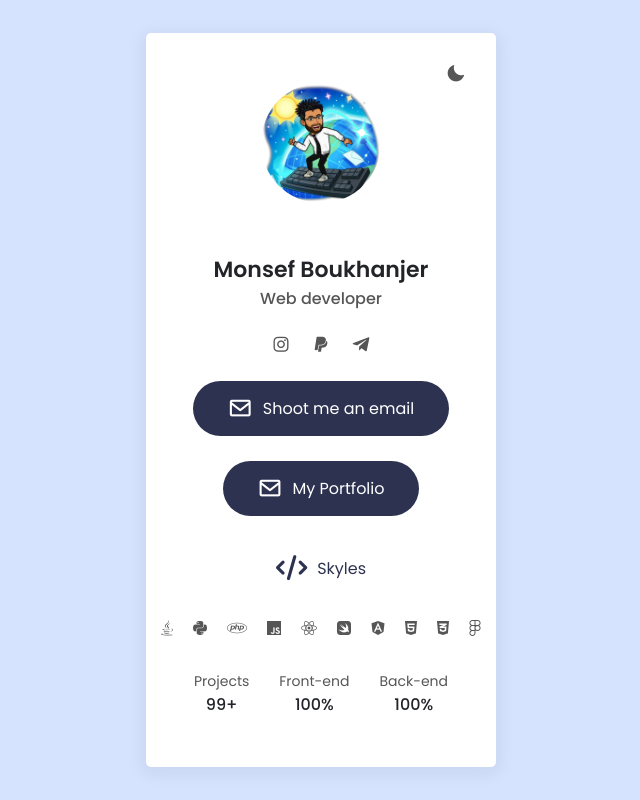
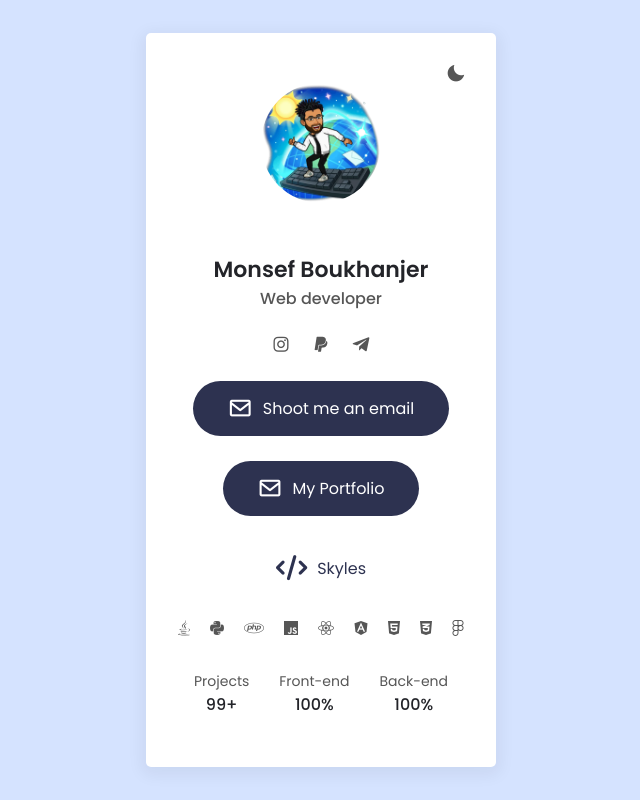
Before and after one commit to mbkers04/monse-f, a plain HTML site: page index.html in a window 1280 px wide. Shown: the whole page, without its empty margins (319-959 px from the left). Drawn offline with nearby package versions, Linux system fonts and the light colour scheme.

Commit message:
Add files via upload

```diff
--- a/index.html
+++ b/index.html
@@ -80,10 +80,7 @@
                             <i class="fa-brands fa-react"></i>
                         </a>
                     </li>
-                    <li class="social__item">
-                          <i class="fa-brands fa-swift"></i>
-                        </a>
-                    </li>
+
                     <li class="social__item">
                             <i class="fa-brands fa-angular"></i>
                         </a>
```
